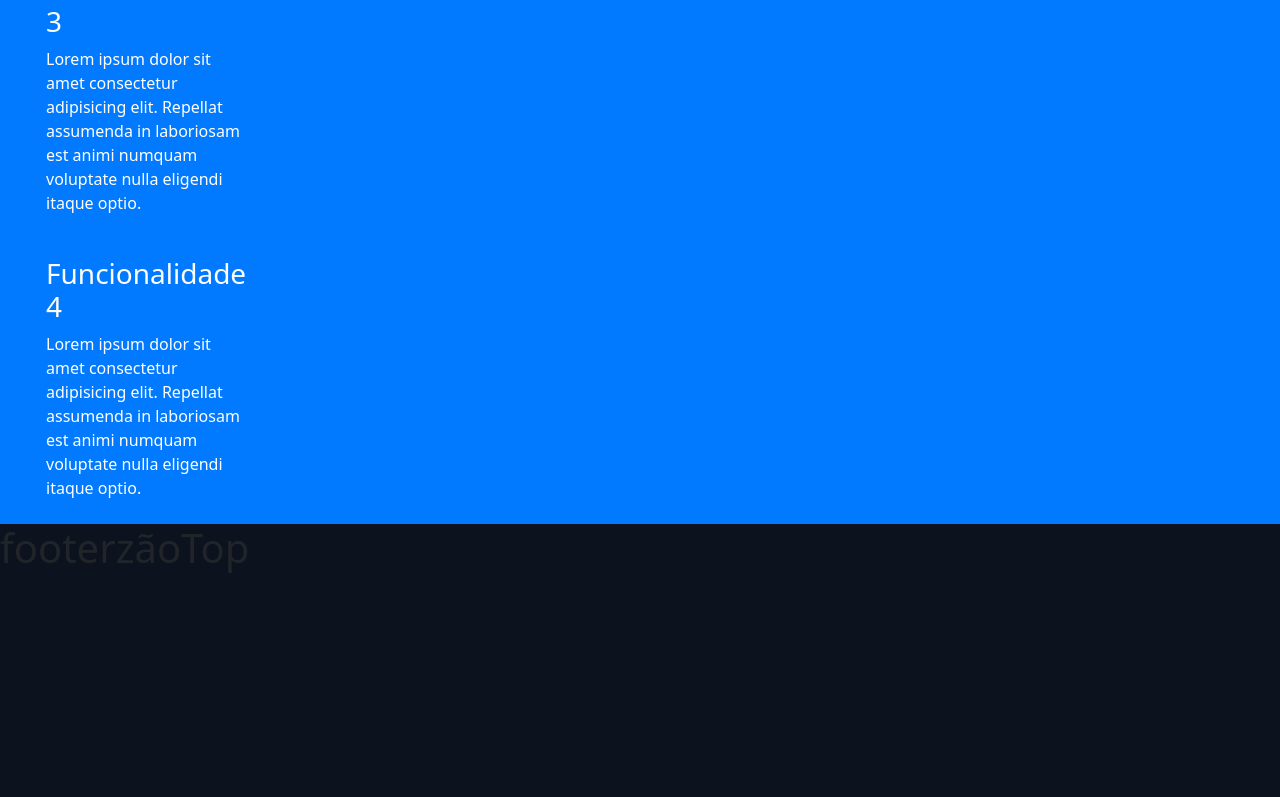
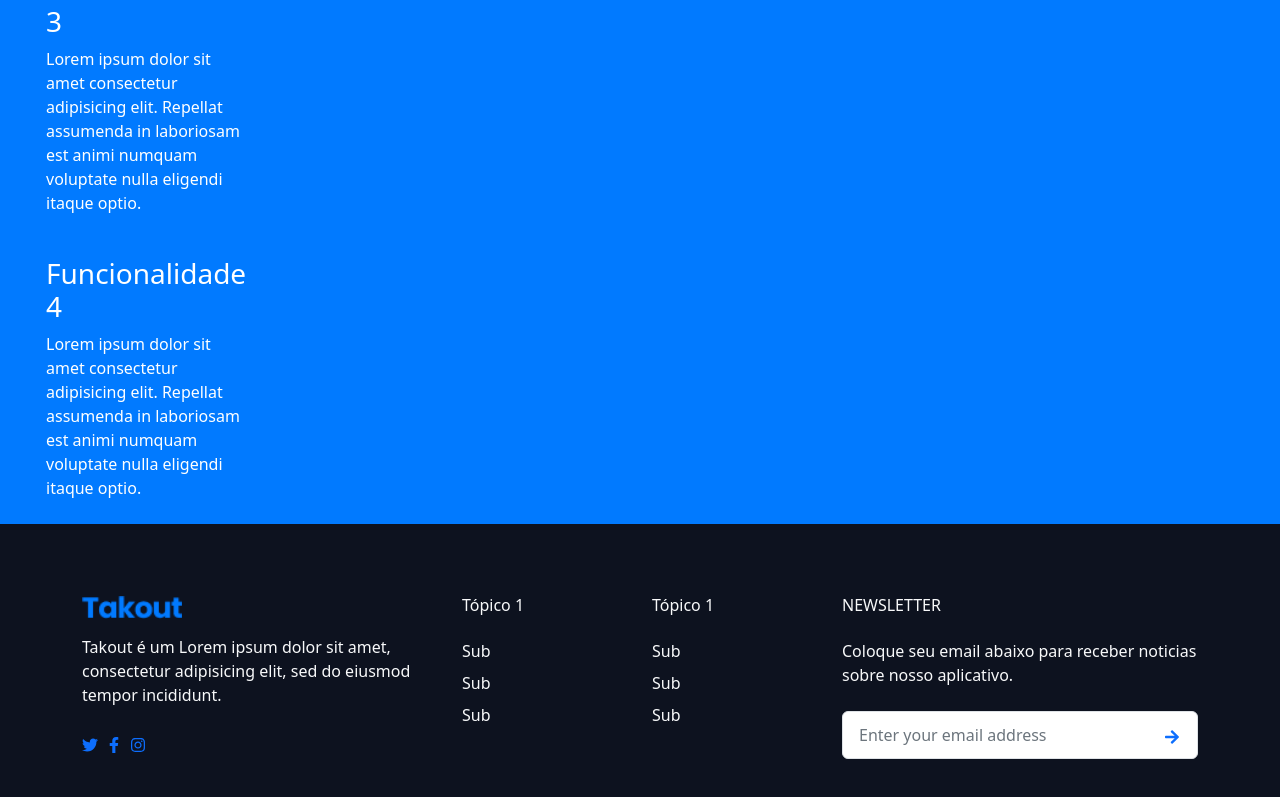
Before and after one commit to AlvarezGui/takout-lp, a Next.js app: page / in a window 1280 px wide. Shown: the part 2371-3168 px from the top of the page. Before the commit the page ends 2951 px from the top, so only its background shows below. Built offline with nearby package versions, Linux system fonts and the light colour scheme.

Commit message:
Add files via upload

```diff
--- a/components/footer.jsx
+++ b/components/footer.jsx
@@ -1,10 +1,74 @@
-
+import React from "react";
+import { FaFacebookF , FaTwitter , FaInstagram , FaArrowRight } from 'react-icons/fa'
 
 export default function footer(){
     return(
         <>
 
-        <h1>footerzãoTop</h1>
+      {/* Footerzão braaabo não roubado confia */}
+  <footer>
+    <div class="container py-5">
+      <div class="row py-4">
+        <div class="col-lg-4 col-md-6 mb-4 mb-lg-0"><img src="/takout.png" alt="" width="100" class="mb-3"></img>
+
+          <p class="font-italic text-light">Takout é um Lorem ipsum dolor sit amet, consectetur adipisicing elit, sed do eiusmod tempor incididunt.</p>
+
+          <ul class="list-inline mt-4">
+            <li class="list-inline-item"><a href="#" target="_blank" title="twitter"><FaTwitter /></a></li>
+
+            <li class="list-inline-item"><a href="#" target="_blank" title="facebook"><FaFacebookF /></a></li>
+
+            <li class="list-inline-item"><a href="#" target="_blank" title="instagram"><FaInstagram /></a></li>
+
+          </ul>
+        </div>
+
+        <div class="col-lg-2 col-md-6 mb-4 mb-lg-0 topicosFoo">
+          <h6 class="font-weight-bold mb-4 text-light">Tópico 1</h6>
+
+          <ul class="list-unstyled mb-0">
+            <li class="mb-2"><a href="#" class="text-light">Sub</a></li>
+
+            <li class="mb-2"><a href="#" class="text-light">Sub</a></li>
+
+            <li class="mb-2"><a href="#" class="text-light">Sub</a></li>
+
+          </ul>
+        </div>
+
+        <div class="col-lg-2 col-md-6 mb-4 mb-lg-0 topicosFoo">
+          <h6 class="font-weight-bold mb-4 text-light">Tópico 1</h6>
+
+          <ul class="list-unstyled mb-0">
+            <li class="mb-2"><a href="#" class="text-light">Sub</a></li>
+
+            <li class="mb-2"><a href="#" class="text-light">Sub</a></li>
+
+            <li class="mb-2"><a href="#" class="text-light">Sub</a></li>
+
+          </ul>
+        </div>
+
+        {/* newsletter */}
+        <div class="col-lg-4 col-md-6 mb-lg-0">
+          <h6 class="text-uppercase font-weight-bold mb-4 text-light">Newsletter</h6>
+
+          <p class="mb-4 text-light">Coloque seu email abaixo para receber noticias sobre nosso aplicativo.</p>
+
+          <div class="p-1 rounded border bg-white">
+            <div class="input-group bg-white">
+              <input type="email" placeholder="Enter your email address" aria-describedby="button-addon1" class="form-control border-0 shadow-0"></input>
+
+              <div class="input-group-append bg-white">
+                <button id="button-addon1" type="submit" class="btn btn-link bg-white"><FaArrowRight className="bg-white"/></button>
+
+              </div>
+            </div>
+          </div>
+        </div>
+      </div>
+    </div>
+  </footer>
 
         </>
     )
--- a/package.json
+++ b/package.json
@@ -13,7 +13,8 @@
     "next": "12.2.5",
     "react": "18.2.0",
     "react-bootstrap": "^2.5.0",
-    "react-dom": "18.2.0"
+    "react-dom": "18.2.0",
+    "react-icons": "^4.4.0"
   },
   "devDependencies": {
     "eslint": "8.23.0",
--- a/styles/meu.css
+++ b/styles/meu.css
@@ -172,7 +172,6 @@
       |
       V  */
 
-.fundoFooter{
-    background-color: #ffff;
-    padding-top: 70px;
+.topicosFoo a{
+    text-decoration: none;
 }
```
Also changed, not shown: 1 other file (tests, documents, lock files or other folders).
